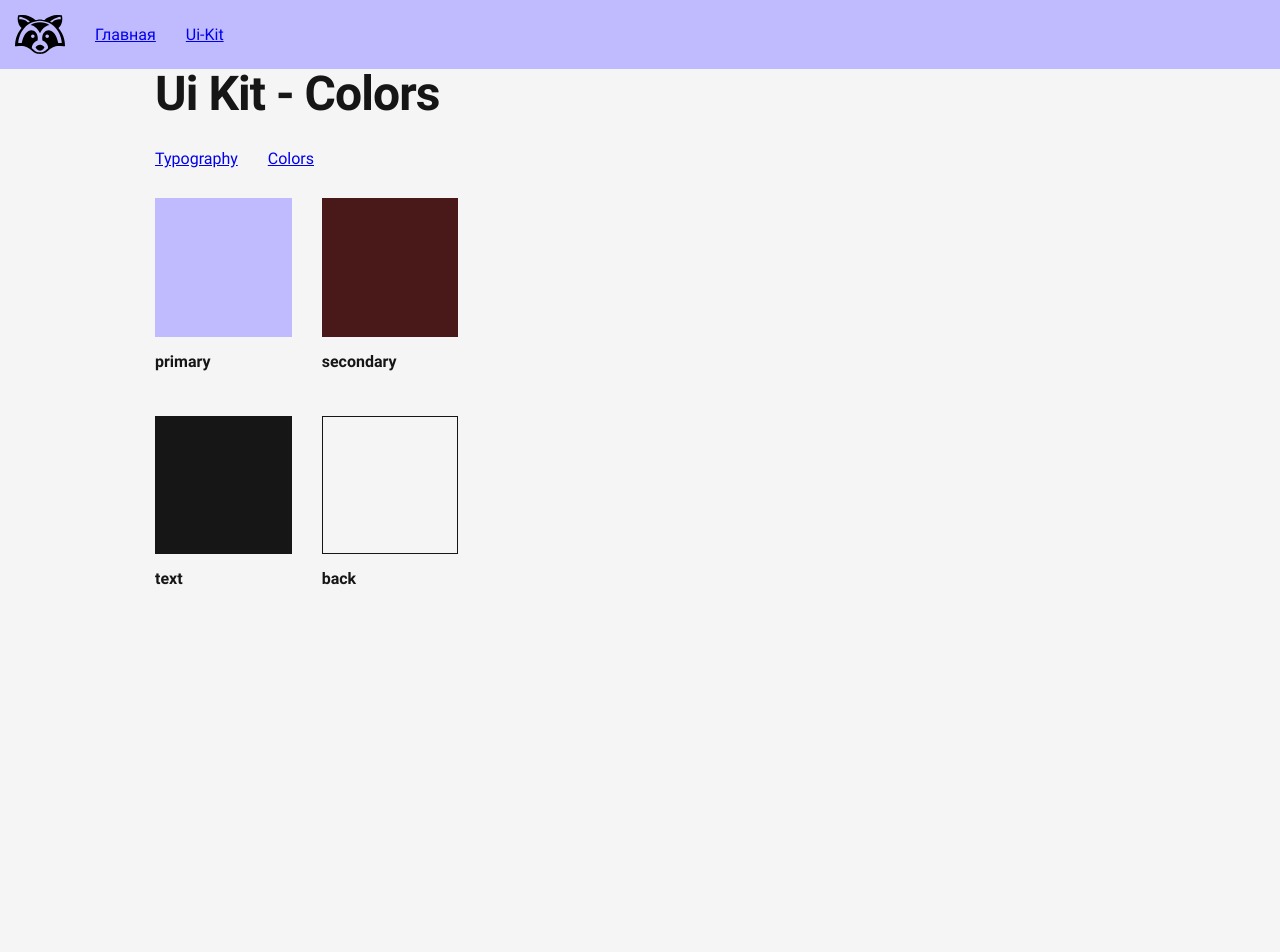
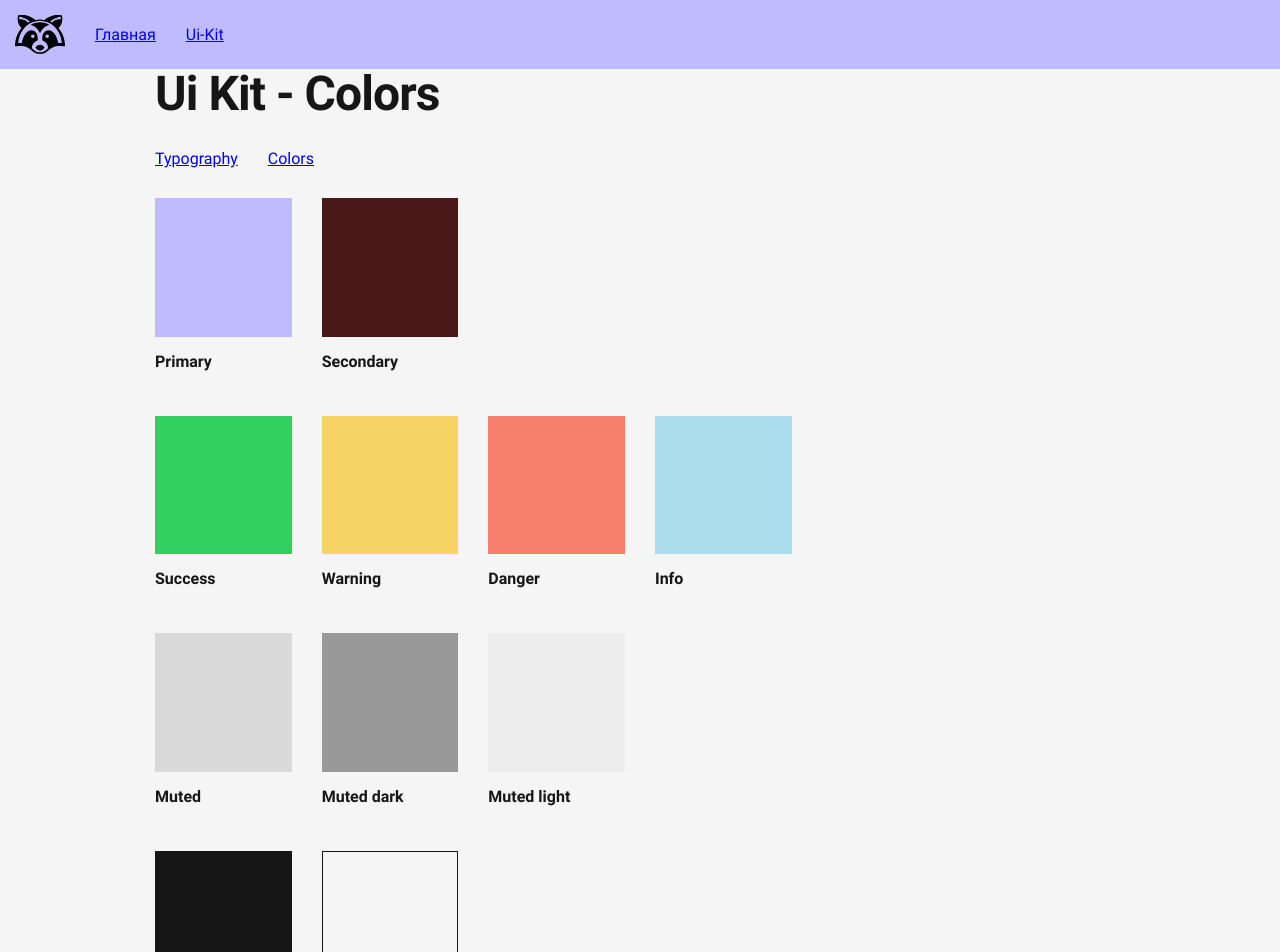
Before and after one commit to ramstex/reactor, a React app: page /ui-kit/colors in a window 1280 px wide. Shown: the top 952 px of the page. Before the commit the page ends 800 px from the top, so only its background shows below. Built offline with nearby package versions, Linux system fonts and the light colour scheme.

Commit message:
Colors ui-kit page

```diff
--- a/src/pages/UiKit/pages/Colors/Colors.jsx
+++ b/src/pages/UiKit/pages/Colors/Colors.jsx
@@ -28,21 +28,53 @@ class PageUiKitColors extends React.Component {
 
 					<Row>
 						<Col className={ this.classNameCol() } col={ 2 }>
-							<LocalColor code={ '#c0baff' } title={ 'primary' } />
+							<LocalColor code={ '#c0baff' } title={ 'Primary' } />
 						</Col>
 
 						<Col className={ this.classNameCol() } col={ 2 }>
-							<LocalColor code={ '#491818' } title={ 'secondary' } />
+							<LocalColor code={ '#491818' } title={ 'Secondary' } />
 						</Col>
 					</Row>
 
 					<Row>
 						<Col className={ this.classNameCol() } col={ 2 }>
-							<LocalColor code={ '#161616' } title={ 'text' } />
+							<LocalColor code={ '#30CF60' } title={ 'Success' } />
 						</Col>
 
 						<Col className={ this.classNameCol() } col={ 2 }>
-							<LocalColor code={ '#f5f5f5' } title={ 'back' } border={ '#161616' } />
+							<LocalColor code={ '#F7D264' } title={ 'Warning' } />
+						</Col>
+
+						<Col className={ this.classNameCol() } col={ 2 }>
+							<LocalColor code={ '#F77F6E' } title={ 'Danger' } />
+						</Col>
+
+						<Col className={ this.classNameCol() } col={ 2 }>
+							<LocalColor code={ '#ABDDED' } title={ 'Info' } />
+						</Col>
+					</Row>
+
+					<Row>
+						<Col className={ this.classNameCol() } col={ 2 }>
+							<LocalColor code={ '#D9D9D9' } title={ 'Muted' } />
+						</Col>
+
+						<Col className={ this.classNameCol() } col={ 2 }>
+							<LocalColor code={ '#999999' } title={ 'Muted dark' } />
+						</Col>
+
+						<Col className={ this.classNameCol() } col={ 2 }>
+							<LocalColor code={ '#EDEDED' } title={ 'Muted light' } />
+						</Col>
+					</Row>
+
+					<Row>
+						<Col className={ this.classNameCol() } col={ 2 }>
+							<LocalColor code={ '#161616' } title={ 'Text' } />
+						</Col>
+
+						<Col className={ this.classNameCol() } col={ 2 }>
+							<LocalColor code={ '#f5f5f5' } title={ 'Back' } border={ '#161616' } />
 						</Col>
 					</Row>
 				</MarkupSection>
--- a/src/style/colors/data.scss
+++ b/src/style/colors/data.scss
@@ -1,6 +1,15 @@
 $colors: (
 	primary: #c0baff,
 	secondary: #491818,
+
+	success: #30CF60,
+	warning: #F7D264,
+	danger: #F77F6E,
+	info: #ABDDED,
+
+	muted: #D9D9D9,
+	muted-dark: #999999,
+	muted-light: #EDEDED,
 
 	text: #161616,
 	back: #f5f5f5,
```
